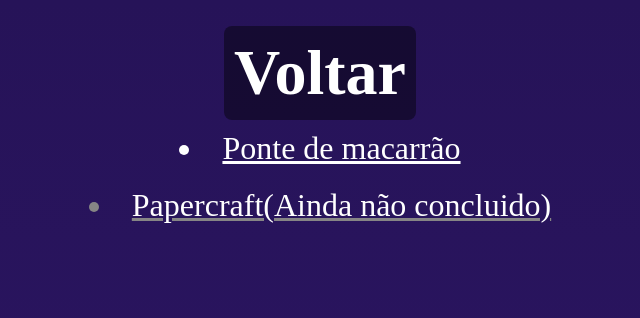
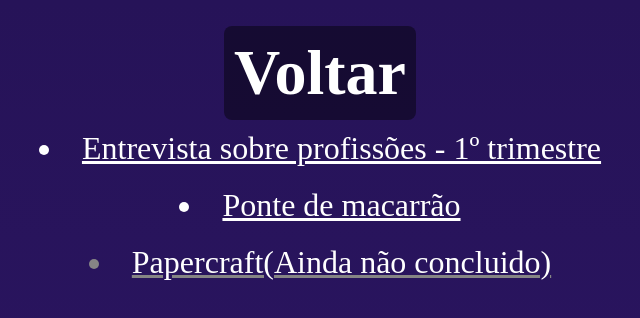
Before and after one commit to duduborgesestudante/portfolio, a plain HTML site: page pages/matematica.html in a window 1280 px wide. Shown: the whole page, without its empty margins (320-960 px from the left). Drawn offline with Linux system fonts and the light colour scheme.

Commit message:
Update matematica.html

```diff
--- a/pages/matematica.html
+++ b/pages/matematica.html
@@ -13,6 +13,7 @@
     <h1
         style="background-color: rgba(0, 0, 0, 0.438); border-radius: 8px; width: fit-content ; margin: auto; padding: 10px;">
         <a href="../index.html">Voltar</a></h1>
+    <li><a href="https://www.youtube.com/watch?v=gMdsXMw-J8o">Entrevista sobre profissões - 1º trimestre</a></li>
     <li><a href="https://docs.google.com/document/d/1O_JWiFYvWxoIV6Fv9808V2uqnZZRBBjo5LWo2RzkurI/edit?usp=sharing">Ponte
             de macarrão</a></li>
     <li style="color: rgb(134, 133, 133);"><a href="">Papercraft(Ainda não concluido)</a></li>
```
